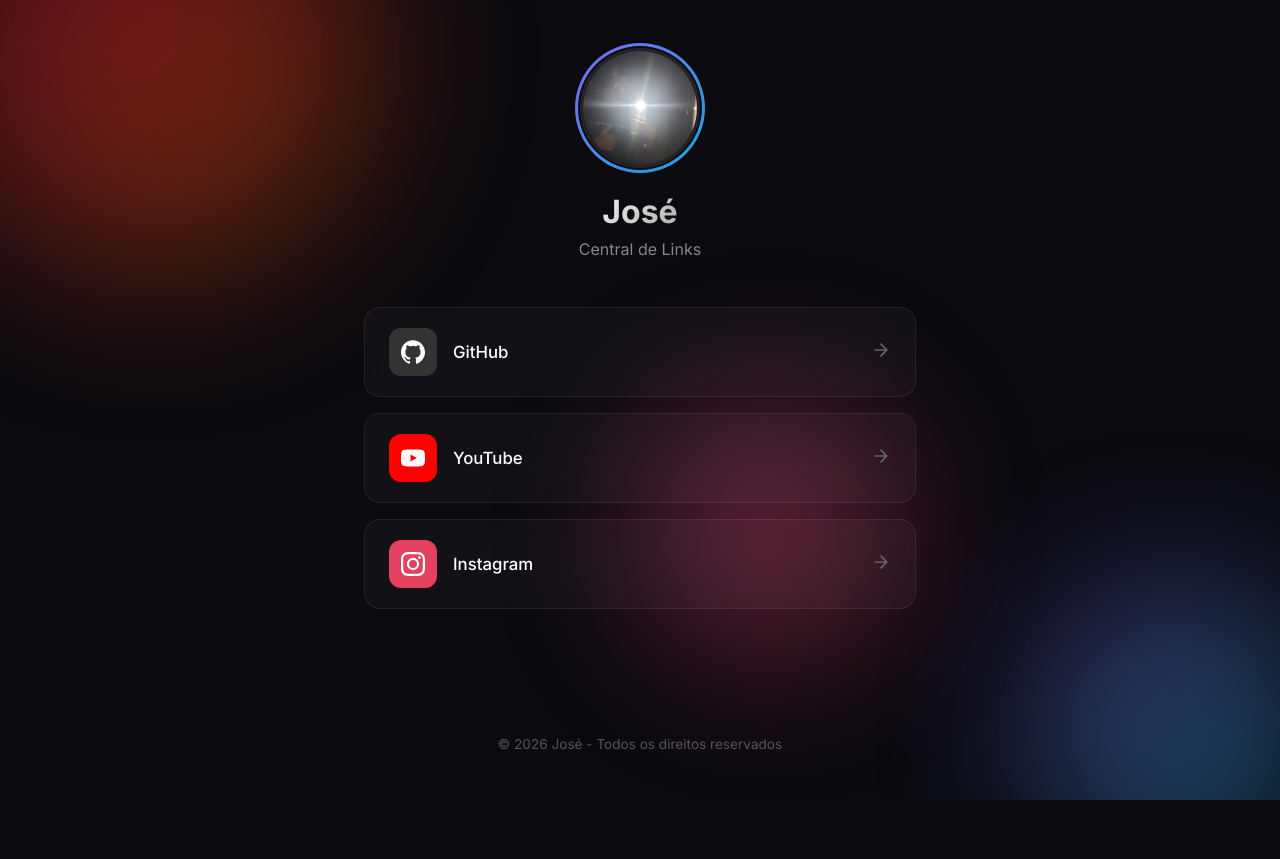
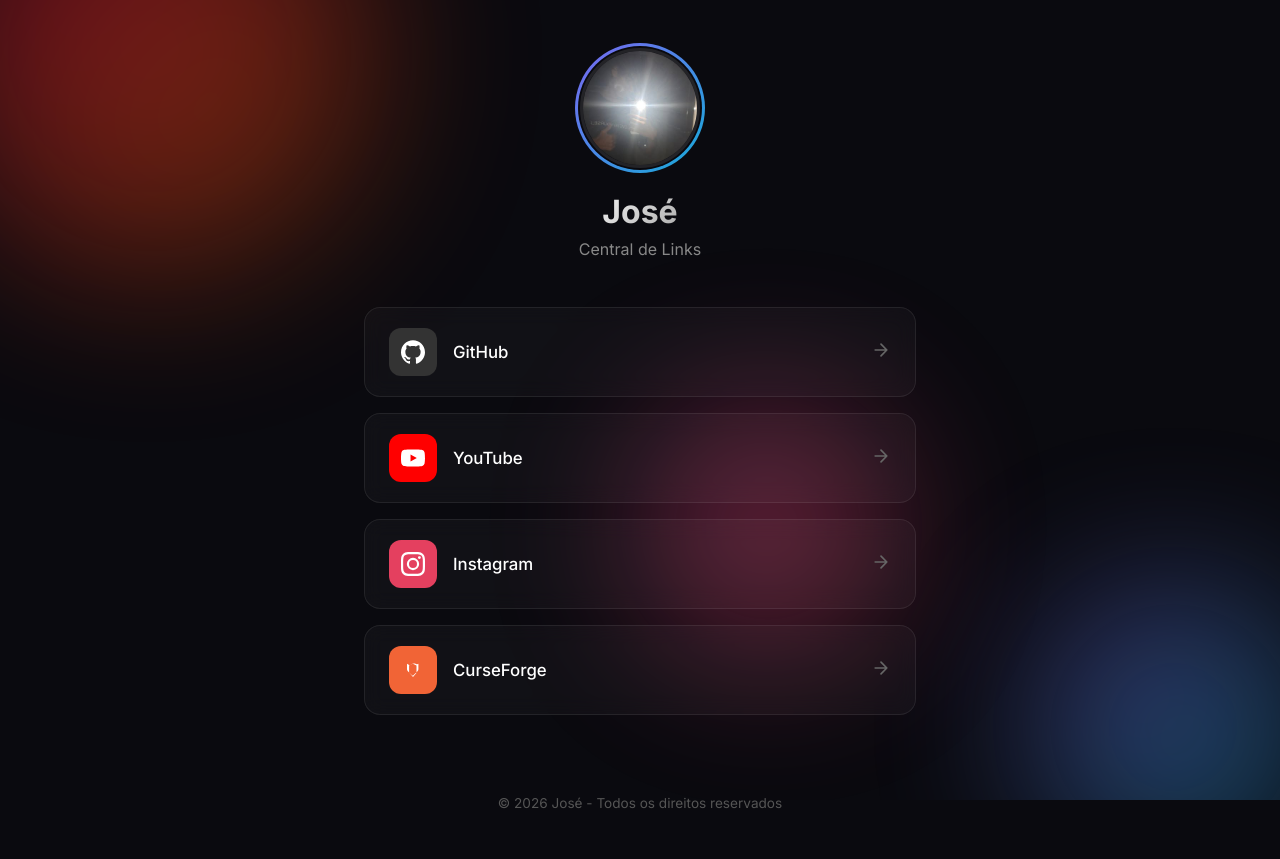
Before and after one commit to jose190901/links-jose, a plain HTML site: page index.html in a window 1280 px wide. Before the commit the page ends 800 px from the top, so only its background shows below. Drawn offline with Linux system fonts and the light colour scheme.

Commit message:
feat: adiciona link do CurseForge

```diff
--- a/index.html
+++ b/index.html
@@ -68,6 +68,20 @@
                     </svg>
                 </span>
             </a>
+
+            <a href="https://www.curseforge.com/members/smock_19/projects" target="_blank" rel="noopener noreferrer" class="link-card" style="--link-color: #F16436;">
+                <span class="link-icon">
+                    <svg viewBox="0 0 24 24" fill="currentColor" width="24" height="24">
+                        <path d="M17.2 7.2l-3.2-1.6c-.7-.3-1.5-.3-2.2 0L8.6 7.2 6 5.8v5.5c0 .7.3 1.4.9 1.9l4.1 4.1c.4.4 1 .4 1.4 0l4.1-4.1c.6-.5.9-1.2.9-1.9V5.8l-2.6 1.4zm-1.8 7.8L12 19l-3.4-4c-.3-.3-.5-.7-.5-1.1V7.5l3.1-1.5c.4-.2.8-.2 1.2 0l3.1 1.5v6.4c0 .4-.2.8-.5 1.1z"/>
+                    </svg>
+                </span>
+                <span class="link-titulo">CurseForge</span>
+                <span class="link-seta">
+                    <svg viewBox="0 0 24 24" fill="none" stroke="currentColor" stroke-width="2" stroke-linecap="round" stroke-linejoin="round" width="20" height="20">
+                        <path d="M5 12h14M12 5l7 7-7 7"/>
+                    </svg>
+                </span>
+            </a>
         </section>
 
         <footer class="footer">
```
